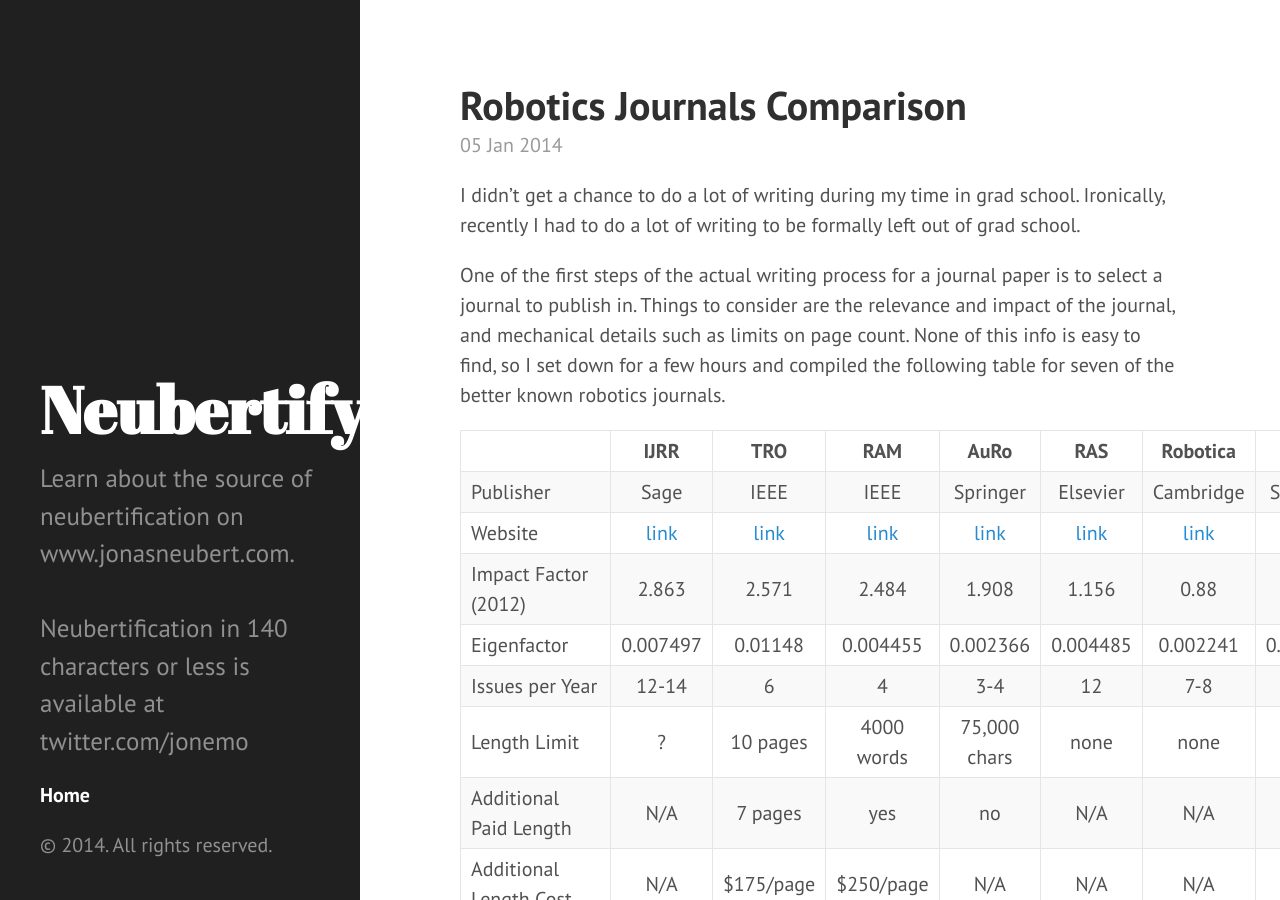
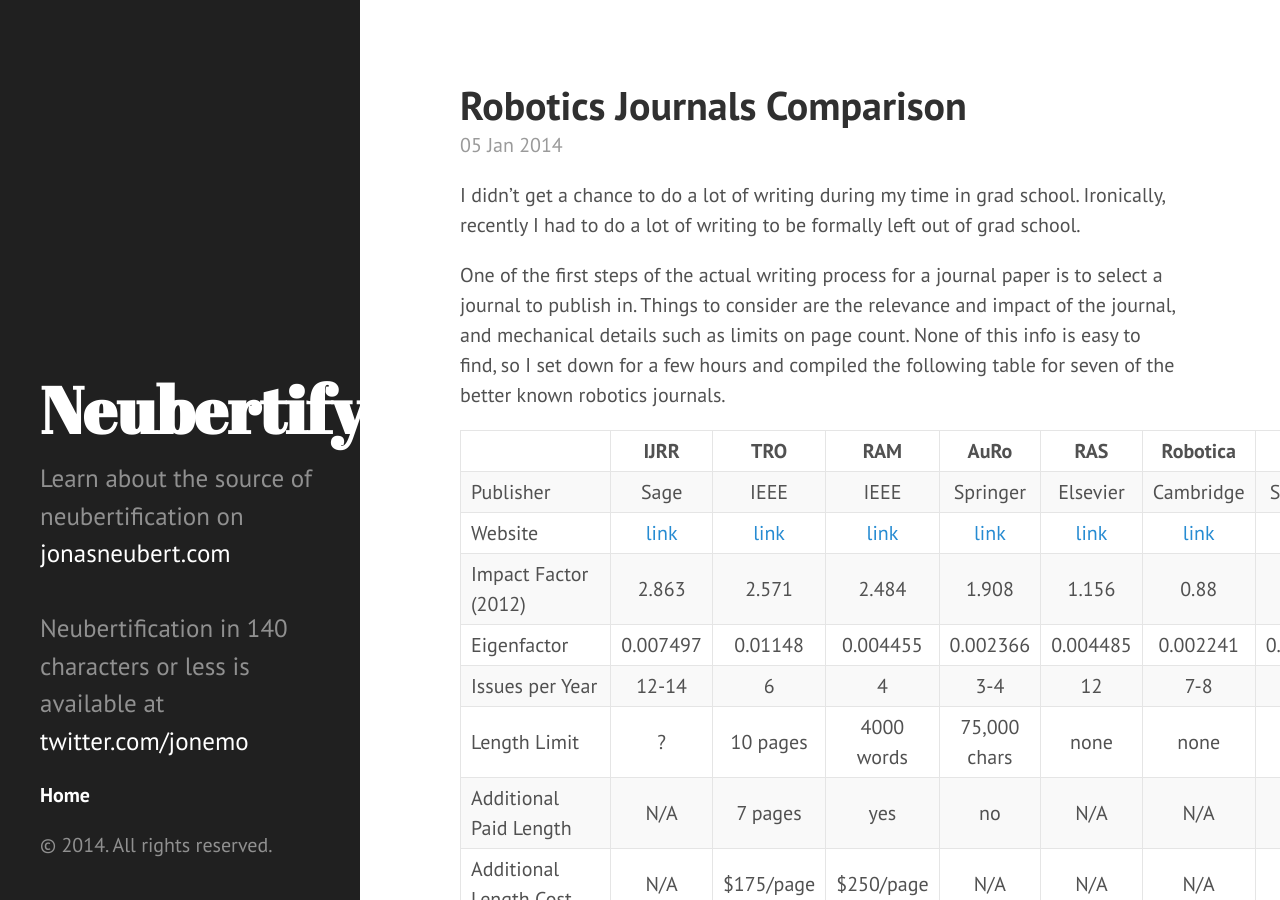
Before and after one commit to jonemo/blog.jonasneubert.com, a Jekyll site: the page built from index.html, in a window 1280 px wide and 900 px high. Built offline with Jekyll 4.4.1, drawn with Linux system fonts in a browser that asks for light colours; Markdown is read by kramdown in place of the engine named in the settings; the list of posts is cut into pages by our own code.

Commit message:
fix links in sidebar

```diff
--- a/_config.yml
+++ b/_config.yml
@@ -12,7 +12,7 @@ baseurl:          /neubertify
 # Setup
 title:            Neubertify
 tagline:          'Get neubertified here.'
-description:      'Learn about the source of neubertification on www.jonasneubert.com.<br><br>Neubertification in 140 characters or less is available at twitter.com/jonemo'
+description:      'Learn about the source of neubertification on <a href="http://jonasneubert.com">jonasneubert.com</a><br><br>Neubertification in 140 characters or less is available at <a href="https://twitter.com/jonemo">twitter.com/jonemo</a>'
 url:              http://jonemo.github.io/neubertify
 
 author:
--- a/_includes/sidebar.html
+++ b/_includes/sidebar.html
@@ -1,7 +1,7 @@
 <div class="sidebar">
   <div class="container sidebar-sticky">
     <div class="sidebar-about">
-      <h1>{{ site.title }}</h1>
+      <h1><a href="{{ site.baseurl }}{{ node.url }}">{{ site.title }}</a></h1>
       <p class="lead">{{ site.description }}</p>
     </div>
 
@@ -20,7 +20,7 @@
         {% if node.title != null %}
           {% if node.layout == "page" %}
             <li class="sidebar-nav-item{% if page.url == node.url %} active{% endif %}">
-              <a href="{{ node.url }}">{{ node.title }}</a>
+              <a href="{{ site.baseurl }}{{ node.url }}">{{ node.title }}</a>
             </li>
           {% endif %}
         {% endif %}
```
